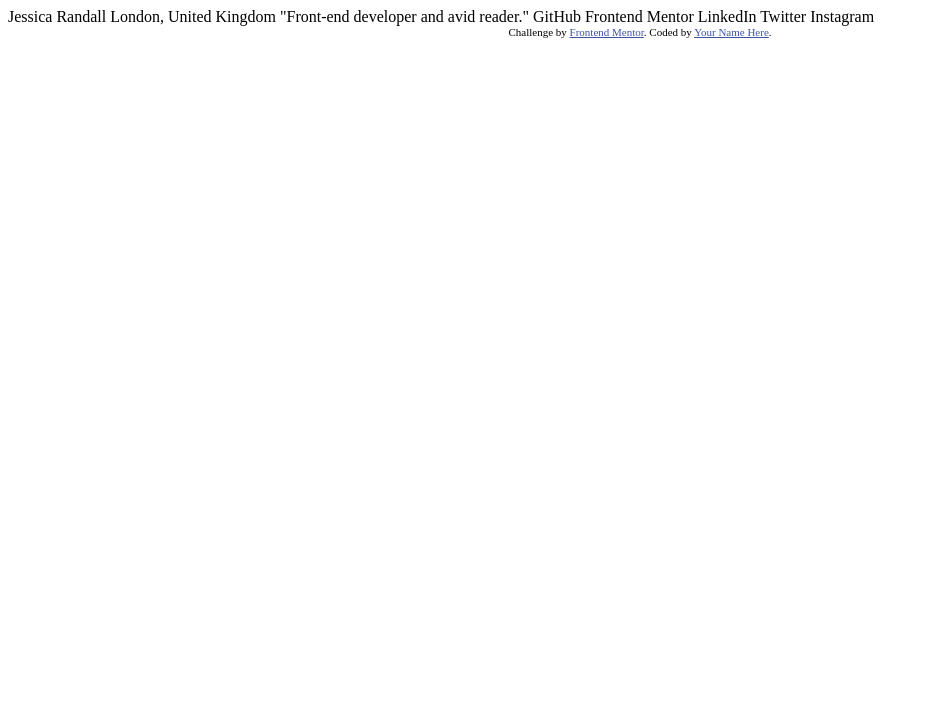
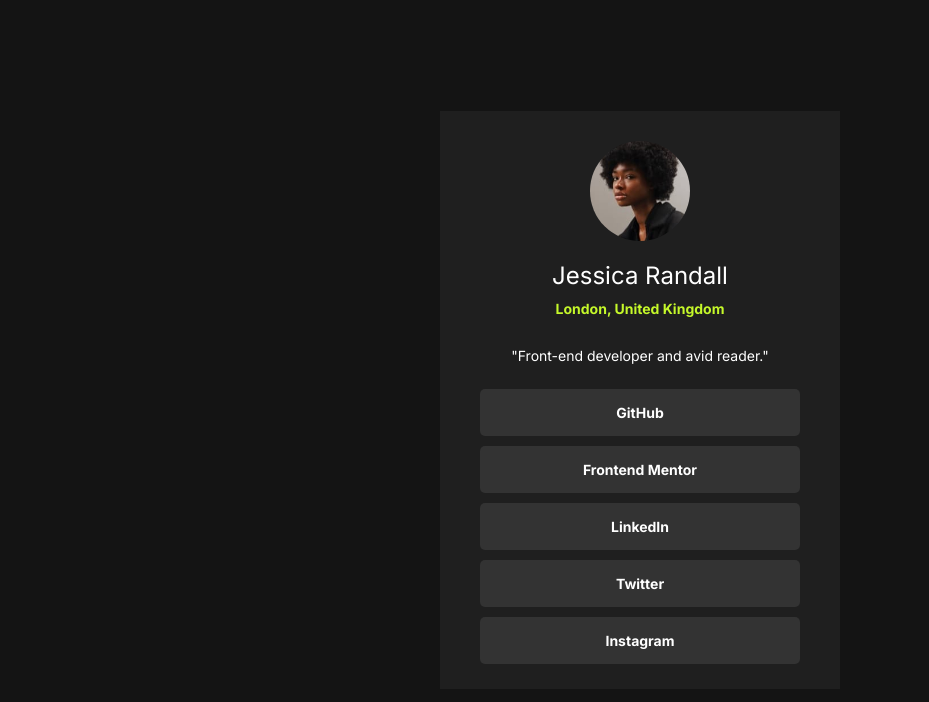
Before and after one commit to YeMin-dev/social-links-profile-main, a plain HTML site: page index.html in a window 1280 px wide. Shown: the whole page, without its empty margins (0-929 px from the left). Drawn offline with Linux system fonts and the light colour scheme.

Commit message:
Complete desktop version

```diff
--- /dev/null
+++ b/css/style.css
@@ -0,0 +1,80 @@
+* {
+  box-sizing: border-box;
+  margin: 0;
+  padding: 0;
+}
+
+body {
+  background-color: hsl(0, 0%, 8%);
+  color: white;
+  font-size: 14px;
+  font-family: 'Inter', sans-serif;
+}
+
+main {
+  height: 100vh;
+  display: flex;
+  justify-content: center;
+  align-items: center;
+}
+
+.card {
+  width: 400px;
+  height: auto;
+  background-color: hsl(0, 0%, 12%);
+  padding: 10px 40px 20px 40px;
+}
+
+.container {
+  display: flex;
+  flex-direction: column;
+  align-items: center;
+}
+
+.profile-picture {
+  width: 100px;
+  height: 100px;
+  border-radius: 50%;
+  margin: 20px 0;
+}
+
+.username {
+  font-size: 24px;
+}
+
+.location {
+  color: hsl(75, 94%, 57%);
+  font-weight: bold;
+  margin: 10px 0;
+}
+
+.description {
+  margin: 20px 0;
+  color: hsl(0, 0%, 100%);
+}
+
+a {
+  width: 100%;
+  margin: 5px 0;
+  padding: 15px 0;
+  color: white;
+  text-decoration: none;
+  font-weight: bold;
+  text-align: center;
+  background-color: hsl(0, 0%, 20%);
+  border-radius: 5px;
+}
+
+a:hover {
+  background-color: hsl(75, 94%, 57%);
+  color: hsl(0, 0%, 20%);
+}
+
+.attribution {
+  font-size: 11px;
+  text-align: center;
+}
+
+.attribution a {
+  color: hsl(228, 45%, 44%);
+}
--- a/index.html
+++ b/index.html
@@ -1,34 +1,57 @@
 <!DOCTYPE html>
 <html lang="en">
-<head>
-  <meta charset="UTF-8">
-  <meta name="viewport" content="width=device-width, initial-scale=1.0"> <!-- displays site properly based on user's device -->
+  <head>
+    <meta charset="UTF-8" />
+    <meta name="viewport" content="width=device-width, initial-scale=1.0" />
 
-  <link rel="icon" type="image/png" sizes="32x32" href="./assets/images/favicon-32x32.png">
+    <link
+      rel="icon"
+      type="image/png"
+      sizes="32x32"
+      href="./assets/images/favicon-32x32.png"
+    />
 
-  <title>Frontend Mentor | Social links profile</title>
+    <link rel="preconnect" href="https://fonts.googleapis.com" />
+    <link rel="preconnect" href="https://fonts.gstatic.com" crossorigin />
+    <link
+      href="https://fonts.googleapis.com/css2?family=Inter:wght@100..900&display=swap"
+      rel="stylesheet"
+    />
 
-  <!-- Feel free to remove these styles or customise in your own stylesheet 👍 -->
-  <style>
-    .attribution { font-size: 11px; text-align: center; }
-    .attribution a { color: hsl(228, 45%, 44%); }
-  </style>
-</head>
-<body>
+    <link rel="stylesheet" href="css/style.css" />
+    <title>Frontend Mentor | Social links profile</title>
+    <style></style>
+  </head>
+  <body>
+    <main>
+      <div class="card">
+        <div class="container">
+          <img
+            class="profile-picture"
+            src="assets/images/avatar-jessica.jpeg"
+            alt="profile"
+          />
 
-  Jessica Randall
-  London, United Kingdom
-  "Front-end developer and avid reader."
+          <p class="username">Jessica Randall</p>
 
-  GitHub
-  Frontend Mentor
-  LinkedIn
-  Twitter
-  Instagram
+          <p class="location">London, United Kingdom</p>
 
-  <div class="attribution">
-    Challenge by <a href="https://www.frontendmentor.io?ref=challenge" target="_blank">Frontend Mentor</a>.
-    Coded by <a href="#">Your Name Here</a>.
-  </div>
-</body>
+          <p class="description">"Front-end developer and avid reader."</p>
+
+          <a href="#">GitHub</a>
+          <a href="#">Frontend Mentor</a>
+          <a href="#">LinkedIn</a>
+          <a href="#">Twitter</a>
+          <a href="#">Instagram</a>
+        </div>
+      </div>
+    </main>
+
+    <!-- <div class="attribution">
+      Challenge by
+      <a href="https://www.frontendmentor.io?ref=challenge" target="_blank"
+        >Frontend Mentor</a
+      >. Coded by <a href="#">Your Name Here</a>.
+    </div> -->
+  </body>
 </html>
```
